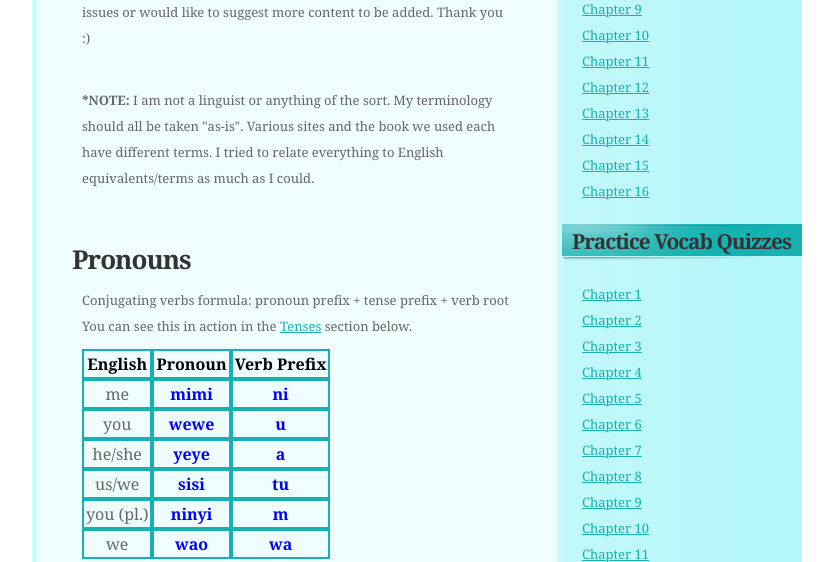
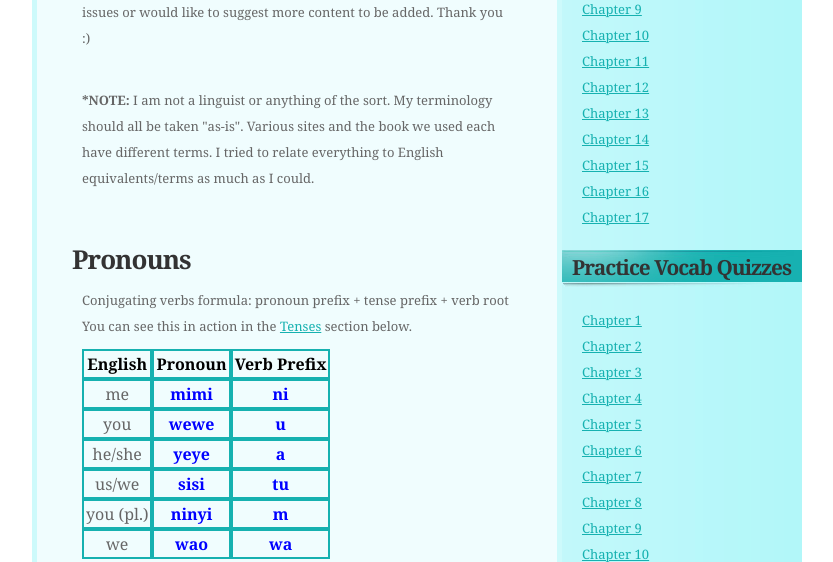
Before and after one commit to mrhappyasthma/SwahiliCheatSheet, a Python web app: template templates/home.html in a window 1280 px wide. Shown: the part 479-1041 px from the top of the page, without its empty margins (223-1056 px from the left). Run offline with Jinja, Linux system fonts and the light colour scheme; the template is opened without the code that fills it, so the values that code supplies are empty.

Commit message:
Added chapter 17 vocab links

```diff
--- a/templates/sidebar.html
+++ b/templates/sidebar.html
@@ -19,6 +19,7 @@
 				<li><a target="_blank" href="http://quizlet.com/69537917/flashcards">Chapter 14</a></li>
 				<li><a target="_blank" href="http://quizlet.com/69540426/flashcards">Chapter 15</a></li>
 				<li><a target="_blank" href="http://quizlet.com/71054272/flashcards">Chapter 16</a></li>
+				<li><a target="_blank" href="http://quizlet.com/73194094/flashcards">Chapter 17</a></li>
 			</ul>
 		</li>
 
@@ -41,6 +42,7 @@
 				<li><a target="_blank" href="http://quizlet.com/69537917/test">Chapter 14</a></li>
 				<li><a target="_blank" href="http://quizlet.com/69540426/test">Chapter 15</a></li>
 				<li><a target="_blank" href="http://quizlet.com/71054272/test">Chapter 16</a></li>
+				<li><a target="_blank" href="http://quizlet.com/73194094/test">Chapter 17</a></li>
 			</ul>
 		</li>
 
```
